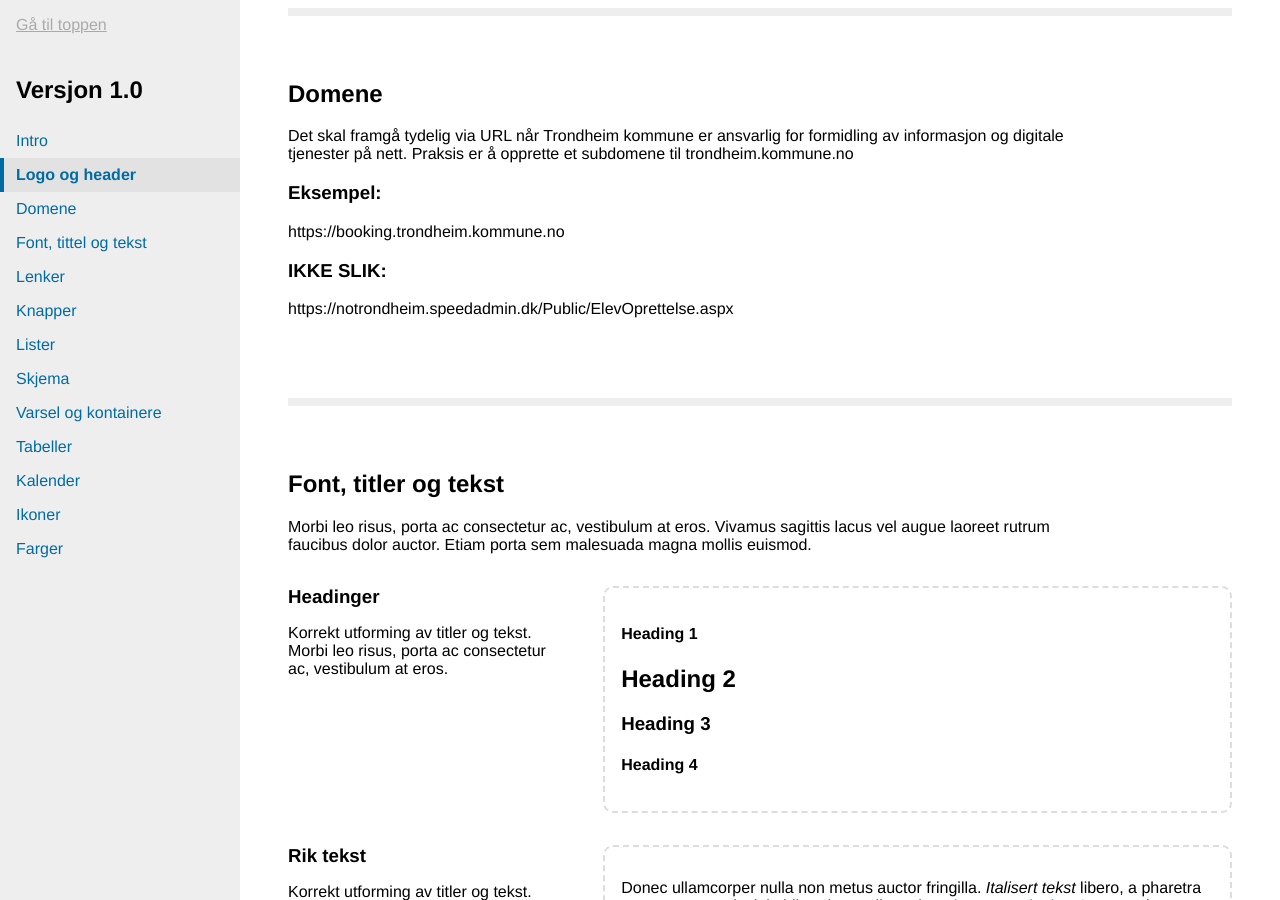
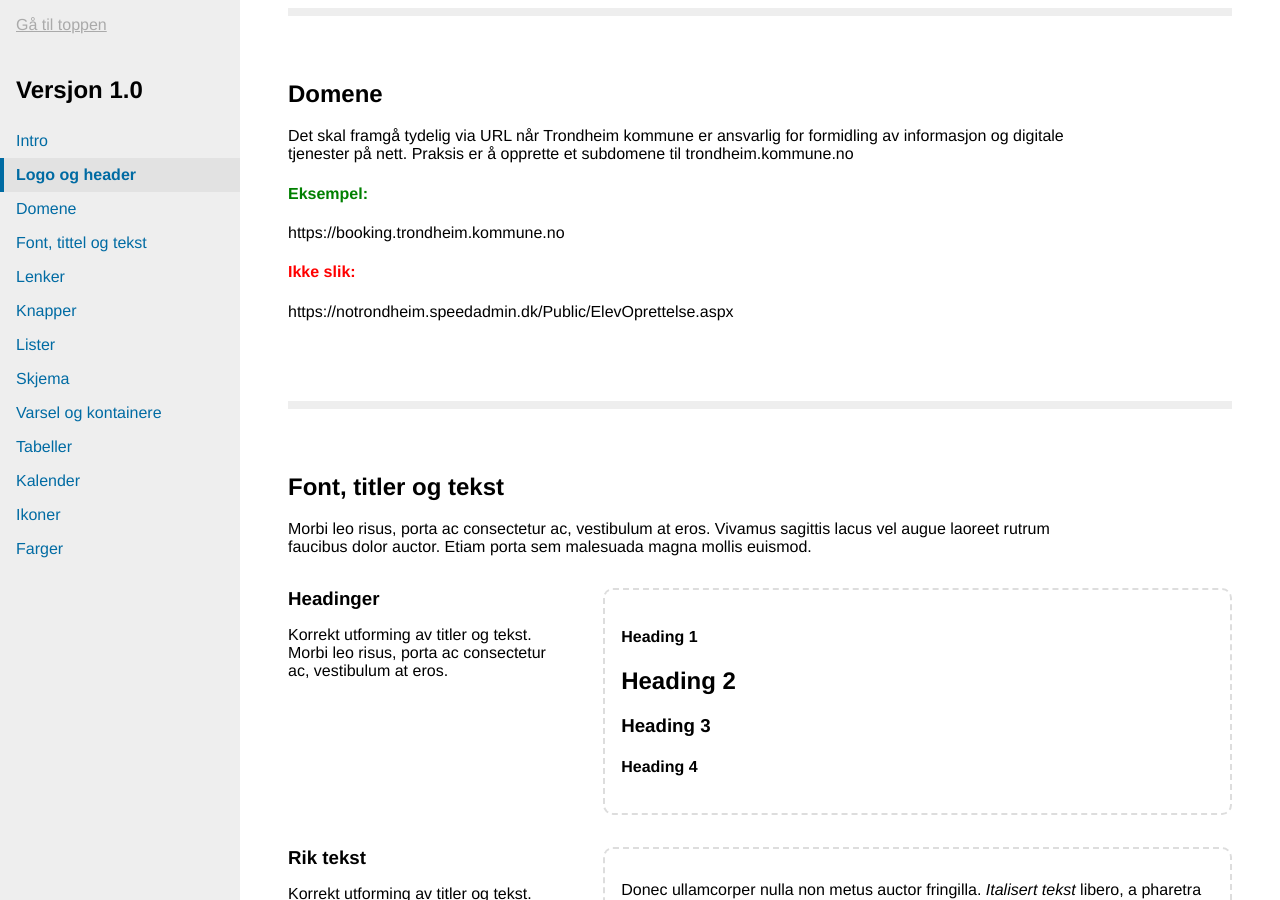
Before and after one commit to rskjonbe/styleguide, a Jekyll site: the page built from versjon/1.0/index.html, in a window 1280 px wide and 900 px high, scrolled down 542 px. Built offline with Jekyll 4.4.1, drawn with Linux system fonts in a browser that asks for light colours.

```diff
--- a/versjon/1.0/domene.html
+++ b/versjon/1.0/domene.html
@@ -3,10 +3,10 @@
 <p class="chapter-lead">
   Det skal framgå tydelig via URL når Trondheim kommune er ansvarlig for formidling av informasjon og digitale tjenester på nett. Praksis er å opprette et subdomene til trondheim.kommune.no </p>
 	<p>
-		<h3>Eksempel:</h3>
+		<h4 style="color:green">Eksempel:</h4>
 		<p>https://booking.trondheim.kommune.no</p>
 	</p>
 <p>
-		<h3>IKKE SLIK:</h3>
+		<h4 style="color:red">Ikke slik:</h4>
 		<p>https://notrondheim.speedadmin.dk/Public/ElevOprettelse.aspx</p>
 	</p>
```
